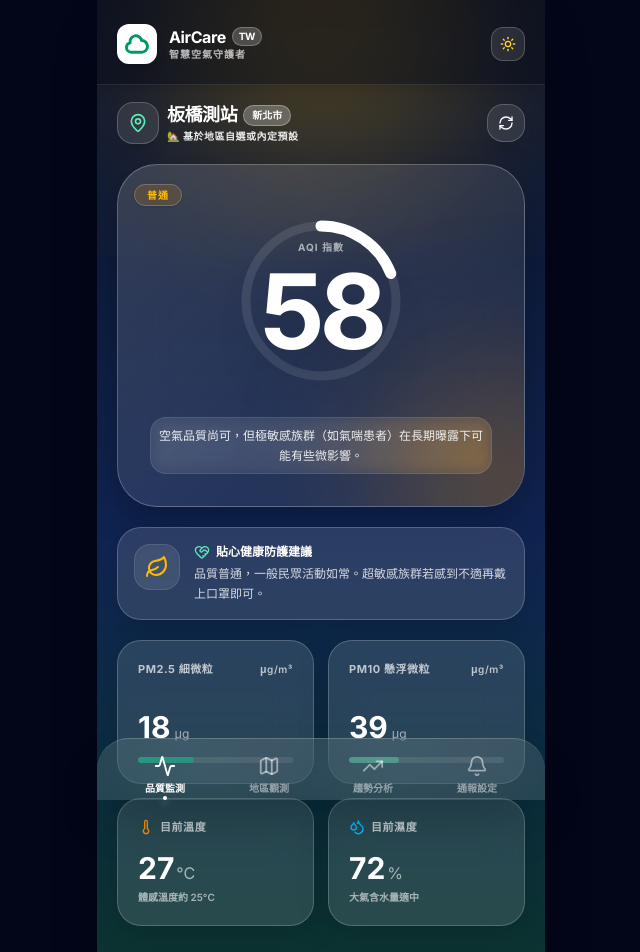
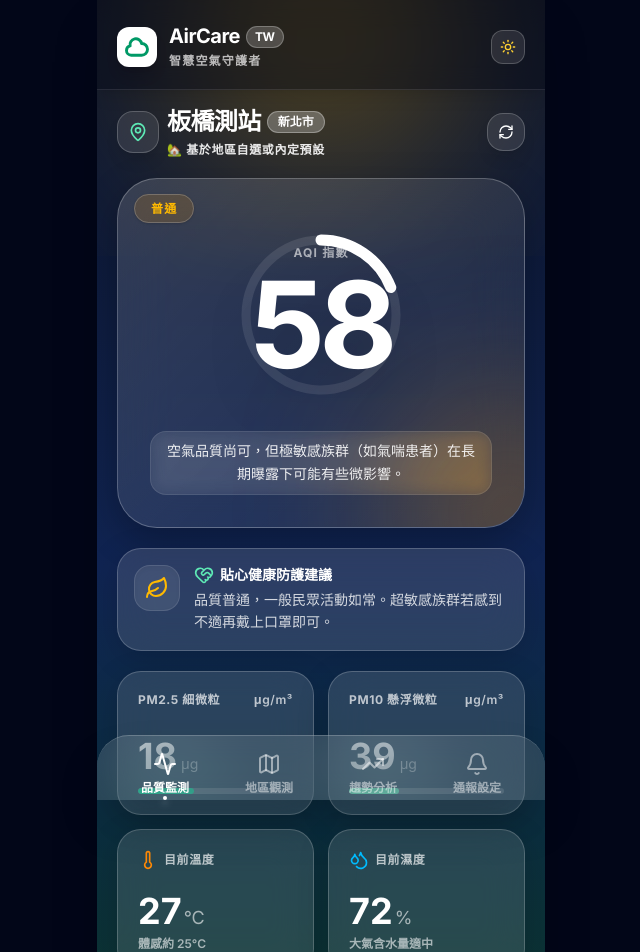
Before and after one commit to wujhbn/AirCare-Taiwan, a React (Vite) app: page / in a window 1280 px wide. Shown: the top 952 px of the page, without its empty margins (319-959 px from the left). Built offline with nearby package versions, Linux system fonts and the light colour scheme; no server answers.

Commit message:
feat: update API endpoint and improve typography
- Update MOENV Open Data API endpoint to v2
- Adjust font sizes across UI components for better readability
- Improve browser notification fallback behavior

```diff
--- a/server.ts
+++ b/server.ts
@@ -95,7 +95,7 @@ async function startServer() {
       // 1. Check if we can fetch live data from MOENV API v2 or open JSON
       // Let's first try MOENV public JSON CDN (v2 output sometimes uploaded as open resources or v1 fallback)
       // The open data link:
-      const publicUrl = "https://opendata.moenv.gov.tw/api/v1/aqx_p_43?format=json";
+      const publicUrl = "https://data.moenv.gov.tw/api/v2/aqx_p_432?api_key=e8dd42e6-9b8b-43f8-991e-b3dee723a52d&limit=1000&sort=ImportDate%20desc&format=JSON";
 
       const response = await fetch(publicUrl, {
         signal: controller.signal,
--- a/src/App.tsx
+++ b/src/App.tsx
@@ -123,7 +123,7 @@ export default function App() {
       console.warn("Backend proxy failed or unavailable. Resorting to client-side direct fetch:", err);
       // Client-Side Fallback Fetch directly from MOENV Open API
       try {
-        const publicUrl = "https://opendata.moenv.gov.tw/api/v1/aqx_p_43?format=json";
+        const publicUrl = "https://data.moenv.gov.tw/api/v2/aqx_p_432?api_key=e8dd42e6-9b8b-43f8-991e-b3dee723a52d&limit=1000&sort=ImportDate%20desc&format=JSON";
         const fallbackRes = await fetch(publicUrl);
         if (fallbackRes.ok) {
           const rawJson: any = await fallbackRes.json();
@@ -155,11 +155,55 @@ export default function App() {
     // Ultimate Fallback: Basic hardcoded stations if everything fails
     if (!successfulData || successfulData.length === 0) {
       successfulData = [
+        { county: "基隆市", sitename: "基隆", status: "良好", aqi: 24, pm25: 6, pm10: 18, temp: 24, humidity: 82, publishtime: new Date().toISOString() },
         { county: "台北市", sitename: "陽明", status: "良好", aqi: 18, pm25: 4, pm10: 12, temp: 21, humidity: 88, publishtime: new Date().toISOString() },
+        { county: "台北市", sitename: "士林", status: "良好", aqi: 32, pm25: 9, pm10: 22, temp: 26, humidity: 75, publishtime: new Date().toISOString() },
+        { county: "台北市", sitename: "中山", status: "普通", aqi: 52, pm25: 16, pm10: 34, temp: 27, humidity: 73, publishtime: new Date().toISOString() },
+        { county: "台北市", sitename: "萬華", status: "普通", aqi: 55, pm25: 17, pm10: 36, temp: 27, humidity: 74, publishtime: new Date().toISOString() },
+        { county: "台北市", sitename: "古亭", status: "普通", aqi: 48, pm25: 14, pm10: 30, temp: 26, humidity: 76, publishtime: new Date().toISOString() },
+        { county: "新北市", sitename: "汐止", status: "普通", aqi: 42, pm25: 12, pm10: 28, temp: 25, humidity: 80, publishtime: new Date().toISOString() },
         { county: "新北市", sitename: "板橋", status: "普通", aqi: 58, pm25: 18, pm10: 39, temp: 27, humidity: 72, publishtime: new Date().toISOString() },
+        { county: "新北市", sitename: "土城", status: "普通", aqi: 51, pm25: 15, pm10: 32, temp: 26, humidity: 76, publishtime: new Date().toISOString() },
+        { county: "新北市", sitename: "新莊", status: "普通", aqi: 62, pm25: 20, pm10: 42, temp: 27, humidity: 73, publishtime: new Date().toISOString() },
+        { county: "新北市", sitename: "淡水", status: "良好", aqi: 35, pm25: 10, pm10: 24, temp: 24, humidity: 81, publishtime: new Date().toISOString() },
+        { county: "新北市", sitename: "林口", status: "普通", aqi: 53, pm25: 16, pm10: 35, temp: 24, humidity: 83, publishtime: new Date().toISOString() },
+        { county: "桃園市", sitename: "桃園", status: "普通", aqi: 64, pm25: 21, pm10: 44, temp: 27, humidity: 71, publishtime: new Date().toISOString() },
+        { county: "桃園市", sitename: "中壢", status: "普通", aqi: 68, pm25: 22, pm10: 46, temp: 27, humidity: 72, publishtime: new Date().toISOString() },
+        { county: "桃園市", sitename: "平鎮", status: "普通", aqi: 58, pm25: 18, pm10: 38, temp: 26, humidity: 75, publishtime: new Date().toISOString() },
+        { county: "新竹市", sitename: "新竹", status: "良好", aqi: 41, pm25: 11, pm10: 26, temp: 26, humidity: 77, publishtime: new Date().toISOString() },
+        { county: "新竹縣", sitename: "竹東", status: "良好", aqi: 38, pm25: 10, pm10: 23, temp: 25, humidity: 80, publishtime: new Date().toISOString() },
+        { county: "苗栗縣", sitename: "苗栗", status: "良好", aqi: 45, pm25: 13, pm10: 29, temp: 26, humidity: 76, publishtime: new Date().toISOString() },
+        { county: "苗栗縣", sitename: "三義", status: "良好", aqi: 36, pm25: 9, pm10: 22, temp: 24, humidity: 81, publishtime: new Date().toISOString() },
+        { county: "台中市", sitename: "豐原", status: "普通", aqi: 57, pm25: 17, pm10: 38, temp: 26, humidity: 74, publishtime: new Date().toISOString() },
+        { county: "台中市", sitename: "沙鹿", status: "普通", aqi: 63, pm25: 20, pm10: 43, temp: 25, humidity: 78, publishtime: new Date().toISOString() },
         { county: "台中市", sitename: "台中", status: "普通", aqi: 72, pm25: 24, pm10: 51, temp: 28, humidity: 68, publishtime: new Date().toISOString() },
+        { county: "台中市", sitename: "大里", status: "普通", aqi: 75, pm25: 26, pm10: 53, temp: 27, humidity: 70, publishtime: new Date().toISOString() },
+        { county: "彰化縣", sitename: "彰化", status: "普通", aqi: 78, pm25: 27, pm10: 55, temp: 28, humidity: 69, publishtime: new Date().toISOString() },
+        { county: "彰化縣", sitename: "二林", status: "對敏感族群不健康", aqi: 105, pm25: 37, pm10: 72, temp: 27, humidity: 72, publishtime: new Date().toISOString() },
+        { county: "南投縣", sitename: "南投", status: "普通", aqi: 62, pm25: 19, pm10: 39, temp: 27, humidity: 75, publishtime: new Date().toISOString() },
+        { county: "南投縣", sitename: "埔里", status: "良好", aqi: 44, pm25: 12, pm10: 25, temp: 23, humidity: 82, publishtime: new Date().toISOString() },
+        { county: "雲林縣", sitename: "斗六", status: "對敏感族群不健康", aqi: 112, pm25: 40, pm10: 78, temp: 28, humidity: 70, publishtime: new Date().toISOString() },
+        { county: "雲林縣", sitename: "崙背", status: "對敏感族群不健康", aqi: 120, pm25: 43, pm10: 84, temp: 27, humidity: 73, publishtime: new Date().toISOString() },
+        { county: "嘉義市", sitename: "嘉義", status: "對敏感族群不健康", aqi: 108, pm25: 38, pm10: 75, temp: 28, humidity: 71, publishtime: new Date().toISOString() },
+        { county: "嘉義縣", sitename: "朴子", status: "對敏感族群不健康", aqi: 115, pm25: 41, pm10: 80, temp: 28, humidity: 72, publishtime: new Date().toISOString() },
+        { county: "台南市", sitename: "新營", status: "對敏感族群不健康", aqi: 125, pm25: 45, pm10: 89, temp: 28, humidity: 71, publishtime: new Date().toISOString() },
+        { county: "台南市", sitename: "安南", status: "對敏感族群不健康", aqi: 132, pm25: 48, pm10: 95, temp: 29, humidity: 68, publishtime: new Date().toISOString() },
+        { county: "台南市", sitename: "台南", status: "對敏感族群不健康", aqi: 128, pm25: 46, pm10: 92, temp: 29, humidity: 69, publishtime: new Date().toISOString() },
+        { county: "高雄市", sitename: "美濃", status: "普通", aqi: 70, pm25: 23, pm10: 48, temp: 27, humidity: 75, publishtime: new Date().toISOString() },
         { county: "高雄市", sitename: "左營", status: "對敏感族群不健康", aqi: 138, pm25: 51, pm10: 98, temp: 30, humidity: 65, publishtime: new Date().toISOString() },
-        { county: "宜蘭縣", sitename: "宜蘭", status: "良好", aqi: 22, pm25: 5, pm10: 15, temp: 23, humidity: 85, publishtime: new Date().toISOString() }
+        { county: "高雄市", sitename: "前金", status: "對敏感族群不健康", aqi: 135, pm25: 50, pm10: 96, temp: 30, humidity: 66, publishtime: new Date().toISOString() },
+        { county: "高雄市", sitename: "小港", status: "不健康", aqi: 153, pm25: 59, pm10: 112, temp: 30, humidity: 64, publishtime: new Date().toISOString() },
+        { county: "高雄市", sitename: "鳳山", status: "對敏感族群不健康", aqi: 142, pm25: 53, pm10: 102, temp: 29, humidity: 67, publishtime: new Date().toISOString() },
+        { county: "屏東縣", sitename: "屏東", status: "對敏感族群不健康", aqi: 122, pm25: 44, pm10: 87, temp: 29, humidity: 70, publishtime: new Date().toISOString() },
+        { county: "屏東縣", sitename: "潮州", status: "普通", aqi: 85, pm25: 29, pm10: 59, temp: 28, humidity: 73, publishtime: new Date().toISOString() },
+        { county: "屏東縣", sitename: "恆春", status: "良好", aqi: 15, pm25: 3, pm10: 10, temp: 27, humidity: 80, publishtime: new Date().toISOString() },
+        { county: "宜蘭縣", sitename: "宜蘭", status: "良好", aqi: 22, pm25: 5, pm10: 15, temp: 23, humidity: 85, publishtime: new Date().toISOString() },
+        { county: "宜蘭縣", sitename: "冬山", status: "良好", aqi: 25, pm25: 6, pm10: 17, temp: 23, humidity: 84, publishtime: new Date().toISOString() },
+        { county: "花蓮縣", sitename: "花蓮", status: "良好", aqi: 19, pm25: 4, pm10: 12, temp: 24, humidity: 81, publishtime: new Date().toISOString() },
+        { county: "台東縣", sitename: "台東", status: "良好", aqi: 17, pm25: 3, pm10: 11, temp: 25, humidity: 79, publishtime: new Date().toISOString() },
+        { county: "澎湖縣", sitename: "澎湖", status: "良好", aqi: 30, pm25: 8, pm10: 20, temp: 25, humidity: 80, publishtime: new Date().toISOString() },
+        { county: "金門縣", sitename: "金門", status: "普通", aqi: 82, pm25: 28, pm10: 62, temp: 24, humidity: 82, publishtime: new Date().toISOString() },
+        { county: "連江縣", sitename: "馬祖", status: "普通", aqi: 75, pm25: 25, pm10: 58, temp: 20, humidity: 90, publishtime: new Date().toISOString() }
       ];
     }
 
@@ -296,10 +340,10 @@ export default function App() {
             </svg>
           </div>
           <div>
-            <h1 className="text-base font-bold leading-tight tracking-tight text-white flex items-center gap-1.5">
-              AirCare <span className="text-[10px] bg-white/20 text-white px-1.5 py-0.5 rounded-full font-black border border-white/25">TW</span>
+            <h1 className="text-xl font-bold leading-tight tracking-tight text-white flex items-center gap-1.5">
+              AirCare <span className="text-xs bg-white/20 text-white px-2 py-0.5 rounded-full font-black border border-white/25">TW</span>
             </h1>
-            <p className="text-[10px] text-white/70 uppercase tracking-widest font-semibold">智慧空氣守護者</p>
+            <p className="text-xs text-white/70 uppercase tracking-widest font-semibold mt-1">智慧空氣守護者</p>
           </div>
         </div>
 
@@ -308,7 +352,7 @@ export default function App() {
           {canInstall && (
             <button
               onClick={triggerNativeInstall}
-              className="flex items-center gap-1.5 bg-white text-emerald-700 font-bold text-xs px-4 py-2 rounded-full shadow-xl hover:scale-105 active:scale-95 transition-all"
+              className="flex items-center gap-1.5 bg-white text-emerald-700 font-bold text-sm px-4 py-2 rounded-full shadow-xl hover:scale-105 active:scale-95 transition-all"
             >
               <Download className="w-3.5 h-3.5" />
               <span>安裝 App</span>
@@ -379,8 +423,8 @@ export default function App() {
             activeTab === "dashboard" ? "text-white font-extrabold" : "text-white/50 hover:text-white/80"
           }`}
         >
-          <Activity className="w-5.5 h-5.5" />
-          <span className="text-[10px] font-bold">品質監測</span>
+          <Activity className="w-6 h-6" />
+          <span className="text-xs font-bold">品質監測</span>
           {activeTab === "dashboard" && (
             <span className="absolute bottom-0 w-1 h-1 rounded-full bg-white shadow-md shadow-white"></span>
           )}
@@ -394,8 +438,8 @@ export default function App() {
             activeTab === "cities" ? "text-white font-extrabold" : "text-white/50 hover:text-white/80"
           }`}
         >
-          <Map className="w-5.5 h-5.5" />
-          <span className="text-[10px] font-bold">地區觀測</span>
+          <Map className="w-6 h-6" />
+          <span className="text-xs font-bold">地區觀測</span>
           {activeTab === "cities" && (
             <span className="absolute bottom-0 w-1 h-1 rounded-full bg-white shadow-md shadow-white"></span>
           )}
@@ -408,8 +452,8 @@ export default function App() {
             activeTab === "trends" ? "text-white font-extrabold" : "text-white/50 hover:text-white/80"
           }`}
         >
-          <TrendingUp className="w-5.5 h-5.5" />
-          <span className="text-[10px] font-bold">趨勢分析</span>
+          <TrendingUp className="w-6 h-6" />
+          <span className="text-xs font-bold">趨勢分析</span>
           {activeTab === "trends" && (
             <span className="absolute bottom-0 w-1 h-1 rounded-full bg-white shadow-md shadow-white"></span>
           )}
@@ -423,8 +467,8 @@ export default function App() {
             activeTab === "alerts" ? "text-white font-extrabold" : "text-white/50 hover:text-white/80"
           }`}
         >
-          <Bell className="w-5.5 h-5.5" />
-          <span className="text-[10px] font-bold">通報設定</span>
+          <Bell className="w-6 h-6" />
+          <span className="text-xs font-bold">通報設定</span>
           {activeTab === "alerts" && (
             <span className="absolute bottom-0 w-1 h-1 rounded-full bg-white shadow-md shadow-white"></span>
           )}
@@ -442,10 +486,10 @@ export default function App() {
               ? "bg-rose-950/95 border-rose-500/40 text-rose-100 shadow-rose-950/40"
               : "bg-slate-900/95 border-emerald-500/20 text-slate-100 shadow-slate-950/40"
           }`}>
-            <span className="text-base shrink-0 mt-0.5 select-none">
+            <span className="text-xl shrink-0 mt-0.5 select-none">
               {toast.type === "success" ? "🟢" : toast.type === "error" ? "⚠️" : "💡"}
             </span>
-            <div className="flex-1 text-xs font-bold leading-relaxed">{toast.message}</div>
+            <div className="flex-1 text-sm font-bold leading-relaxed">{toast.message}</div>
           </div>
         </div>
       )}
--- a/src/components/AQIDashboard.tsx
+++ b/src/components/AQIDashboard.tsx
@@ -78,12 +78,12 @@ export default function AQIDashboard({
           </div>
           <div>
             <div className="flex items-center gap-1.5">
-              <h2 className="text-lg font-black text-white tracking-tight">{station.sitename}測站</h2>
-              <span className="text-[10px] px-2 py-0.5 rounded-full bg-white/25 text-white border border-white/30 font-bold">
+              <h2 className="text-2xl font-black text-white tracking-tight">{station.sitename}測站</h2>
+              <span className="text-xs px-2.5 py-0.5 rounded-full bg-white/25 text-white border border-white/30 font-bold">
                 {station.county}
               </span>
             </div>
-            <p className="text-[10px] text-white/90 font-semibold tracking-wider flex items-center gap-1">
+            <p className="text-xs text-white/90 font-semibold tracking-wider flex items-center gap-1 mt-1">
               {isUsingGps && gpsCoords ? (
                 <>
                   <span className="w-1.5 h-1.5 rounded-full bg-emerald-400 animate-ping shrink-0" />
@@ -117,7 +117,7 @@ export default function AQIDashboard({
         }`}></div>
 
         <div className="absolute top-4 left-4">
-          <span className={`px-3 py-1 text-[10px] font-black rounded-full uppercase tracking-widest ${category.color} ${category.textColor} border border-white/20 shadow-sm`}>
+          <span className={`px-4 py-1.5 text-xs font-black rounded-full uppercase tracking-widest ${category.color} ${category.textColor} border border-white/20 shadow-sm`}>
             {category.label}
           </span>
         </div>
@@ -149,15 +149,15 @@ export default function AQIDashboard({
 
           {/* Dial metrics overlay */}
           <div className="absolute text-center flex flex-col justify-center items-center">
-            <span className="text-[10px] font-bold text-white/60 uppercase tracking-widest">AQI 指數</span>
-            <span className="text-[6.5rem] font-black text-white font-sans mt-1 leading-none tracking-tighter drop-shadow-2xl">
+            <span className="text-xs font-bold text-white/60 uppercase tracking-widest">AQI 指數</span>
+            <span className="text-[7.5rem] font-black text-white font-sans mt-1 leading-none tracking-tighter drop-shadow-2xl">
               {station.aqi}
             </span>
           </div>
         </div>
 
-        <div className="w-full text-center mt-3 relative z-10 px-2 py-2 bg-white/5 rounded-2xl border border-white/10 backdrop-blur-sm">
-          <p className="text-xs text-white/90 leading-relaxed font-medium">
+        <div className="w-full text-center mt-3 relative z-10 px-3 py-2 bg-white/5 rounded-2xl border border-white/10 backdrop-blur-sm">
+          <p className="text-sm text-white/90 leading-relaxed font-medium">
             {category.description}
           </p>
         </div>
@@ -169,11 +169,11 @@ export default function AQIDashboard({
           {getAdviceIcon(station.aqi)}
         </div>
         <div className="space-y-1">
-          <span className="font-extrabold text-white text-xs flex items-center gap-1.5">
-            <HeartHandshake className="w-4 h-4 text-emerald-300" />
+          <span className="font-extrabold text-white text-sm flex items-center gap-1.5">
+            <HeartHandshake className="w-5 h-5 text-emerald-300" />
             <span>貼心健康防護建議</span>
           </span>
-          <p className="text-xs text-white/80 leading-relaxed font-medium">
+          <p className="text-sm text-white/80 leading-relaxed font-medium">
             {category.advice}
           </p>
         </div>
@@ -184,14 +184,14 @@ export default function AQIDashboard({
 
         {/* PM2.5 with a gorgeous High Density progress bar */}
         <div className="p-5 rounded-3xl glass-panel relative overflow-hidden shadow-xl flex flex-col justify-between h-36">
-          <div className="flex items-center justify-between text-white/70 text-[11px] font-bold tracking-wider">
+          <div className="flex items-center justify-between text-white/70 text-xs font-bold tracking-wider">
             <span>PM2.5 細微粒</span>
-            <span className="font-semibold text-[10px]">μg/m³</span>
+            <span className="font-semibold text-xs">μg/m³</span>
           </div>
           <div>
-            <div className="text-3xl font-black font-sans text-white mt-1.5 flex items-baseline gap-1">
+            <div className="text-4xl font-black font-sans text-white mt-1.5 flex items-baseline gap-1">
               <span>{station.pm25}</span>
-              <span className="text-xs font-normal text-white/60">μg</span>
+              <span className="text-sm font-normal text-white/60">μg</span>
             </div>
             {/* High Density progress indicator */}
             <div className="w-full h-1.5 bg-white/20 rounded-full mt-3 overflow-hidden">
@@ -205,14 +205,14 @@ export default function AQIDashboard({
 
         {/* PM10 with a gorgeous High Density progress bar */}
         <div className="p-5 rounded-3xl glass-panel relative overflow-hidden shadow-xl flex flex-col justify-between h-36">
-          <div className="flex items-center justify-between text-white/70 text-[11px] font-bold tracking-wider">
+          <div className="flex items-center justify-between text-white/70 text-xs font-bold tracking-wider">
             <span>PM10 懸浮微粒</span>
-            <span className="font-semibold text-[10px]">μg/m³</span>
+            <span className="font-semibold text-xs">μg/m³</span>
           </div>
           <div>
-            <div className="text-3xl font-black font-sans text-white mt-1.5 flex items-baseline gap-1">
+            <div className="text-4xl font-black font-sans text-white mt-1.5 flex items-baseline gap-1">
               <span>{station.pm10}</span>
-              <span className="text-xs font-normal text-white/60">μg</span>
+              <span className="text-sm font-normal text-white/60">μg</span>
             </div>
             {/* High Density progress indicator */}
             <div className="w-full h-1.5 bg-white/20 rounded-full mt-3 overflow-hidden">
@@ -225,41 +225,41 @@ export default function AQIDashboard({
         </div>
 
         {/* Temperature */}
-        <div className="p-5 rounded-3xl glass-panel relative overflow-hidden shadow-xl flex flex-col justify-between h-32">
-          <div className="flex items-center gap-1.5 text-white/70 text-[11px] font-bold tracking-wider">
-            <Thermometer className="w-4 h-4 text-orange-400" />
+        <div className="p-5 rounded-3xl glass-panel relative overflow-hidden shadow-xl flex flex-col justify-between h-36">
+          <div className="flex items-center gap-1.5 text-white/70 text-xs font-bold tracking-wider">
+            <Thermometer className="w-5 h-5 text-orange-400" />
             <span>目前溫度</span>
           </div>
           <div>
-            <div className="text-3xl font-black font-sans text-white flex items-baseline">
+            <div className="text-4xl font-black font-sans text-white flex items-baseline">
               <span>{station.temp}</span>
-              <span className="text-base font-normal text-white/60 ml-0.5">°C</span>
+              <span className="text-lg font-normal text-white/60 ml-0.5">°C</span>
             </div>
-            <p className="text-[10px] text-white/60 font-semibold mt-1">體感溫度約 {Math.max(Number(station.temp) - 2, 0)}°C</p>
+            <p className="text-xs text-white/60 font-semibold mt-1">體感約 {Math.max(Number(station.temp) - 2, 0)}°C</p>
           </div>
         </div>
 
         {/* Humidity */}
-        <div className="p-5 rounded-3xl glass-panel relative overflow-hidden shadow-xl flex flex-col justify-between h-32">
-          <div className="flex items-center gap-1.5 text-white/70 text-[11px] font-bold tracking-wider">
-            <Droplets className="w-4 h-4 text-sky-400" />
+        <div className="p-5 rounded-3xl glass-panel relative overflow-hidden shadow-xl flex flex-col justify-between h-36">
+          <div className="flex items-center gap-1.5 text-white/70 text-xs font-bold tracking-wider">
+            <Droplets className="w-5 h-5 text-sky-400" />
             <span>目前濕度</span>
           </div>
           <div>
-            <div className="text-3xl font-black font-sans text-white flex items-baseline">
+            <div className="text-4xl font-black font-sans text-white flex items-baseline">
               <span>{station.humidity}</span>
-              <span className="text-base font-normal text-white/60 ml-0.5">%</span>
+              <span className="text-lg font-normal text-white/60 ml-0.5">%</span>
             </div>
-            <p className="text-[10px] text-white/60 font-semibold mt-1">大氣含水量適中</p>
+            <p className="text-xs text-white/60 font-semibold mt-1">大氣含水量適中</p>
           </div>
         </div>
 
       </div>
 
       {/* Sync Details Footer */}
-      <div className="flex items-center justify-center gap-1.5 text-[10px] text-white/60 pt-1 font-semibold">
-        <span className="w-1.5 h-1.5 rounded-full bg-emerald-400 animate-pulse"></span>
-        <span>智慧守護：5 分鐘自動刷新。最後更新時間：{lastUpdated}</span>
+      <div className="flex items-center justify-center gap-1.5 text-xs text-white/60 pt-2 pb-2 font-semibold">
+        <span className="w-2 h-2 rounded-full bg-emerald-400 animate-pulse"></span>
+        <span>5 分鐘自動刷新。最後更新：{lastUpdated}</span>
       </div>
 
     </div>
```
Also changed, not shown: src/components/AlertBoard.tsx (+37 -36 lines), src/components/CitySelector.tsx (+19 -19 lines), src/components/TrendCharts.tsx (+17 -17 lines).
